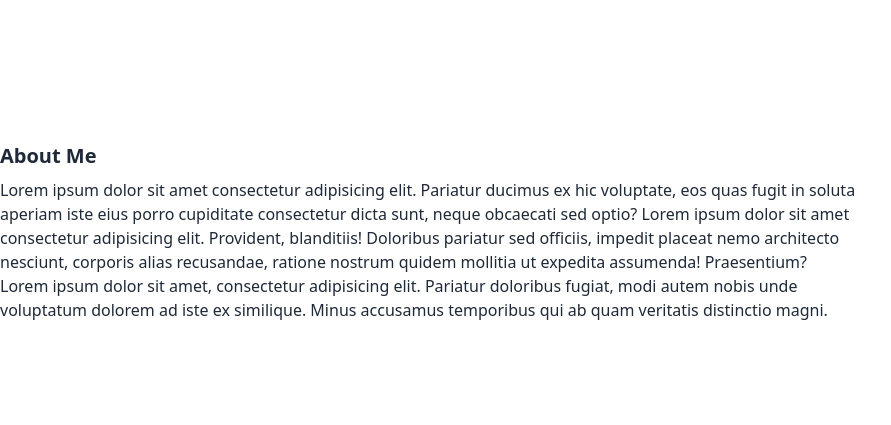
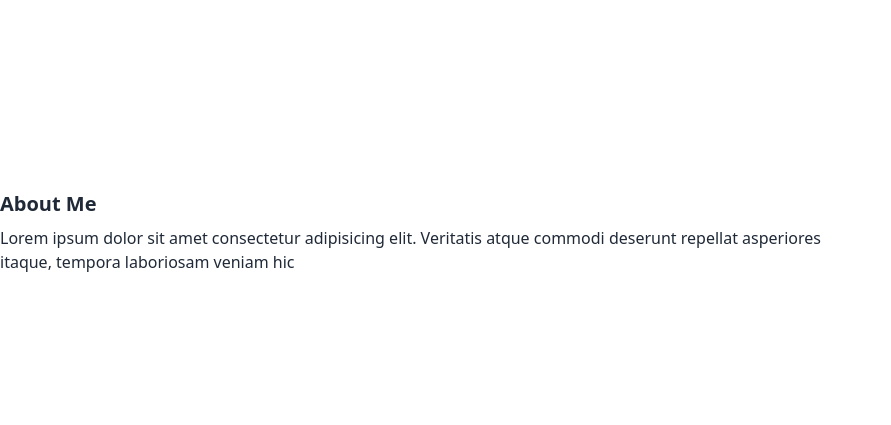
Before and after one commit to Ciyalia/portofolioo.github.io, a plain HTML site: page index.html in a window 1280 px wide. Shown: the part 904-1329 px from the top of the page, 0-891 px from the left. Drawn offline with nearby package versions, Linux system fonts and the light colour scheme.

Commit message:
update about

```diff
--- a/index.html
+++ b/index.html
@@ -95,7 +95,7 @@
      <section class="flex justify-center items-center gap-10 py-20">
         <div class="">
             <h1 class="mb-2 font-bold text-xl">About Me</h1>
-            <p>Lorem ipsum dolor sit amet consectetur adipisicing elit. Pariatur ducimus ex hic voluptate, eos quas fugit in soluta aperiam iste eius porro cupiditate consectetur dicta sunt, neque obcaecati sed optio? Lorem ipsum dolor sit amet consectetur adipisicing elit. Provident, blanditiis! Doloribus pariatur sed officiis, impedit placeat nemo architecto nesciunt, corporis alias recusandae, ratione nostrum quidem mollitia ut expedita assumenda! Praesentium? Lorem ipsum dolor sit amet, consectetur adipisicing elit. Pariatur doloribus fugiat, modi autem nobis unde voluptatum dolorem ad iste ex similique. Minus accusamus temporibus qui ab quam veritatis distinctio magni.</p>
+            <p>Lorem ipsum dolor sit amet consectetur adipisicing elit. Veritatis atque commodi deserunt repellat asperiores itaque, tempora laboriosam veniam hic</p>
         </div>
           <div class="avatar">
             <div class="w-96 rounded-full">
```
